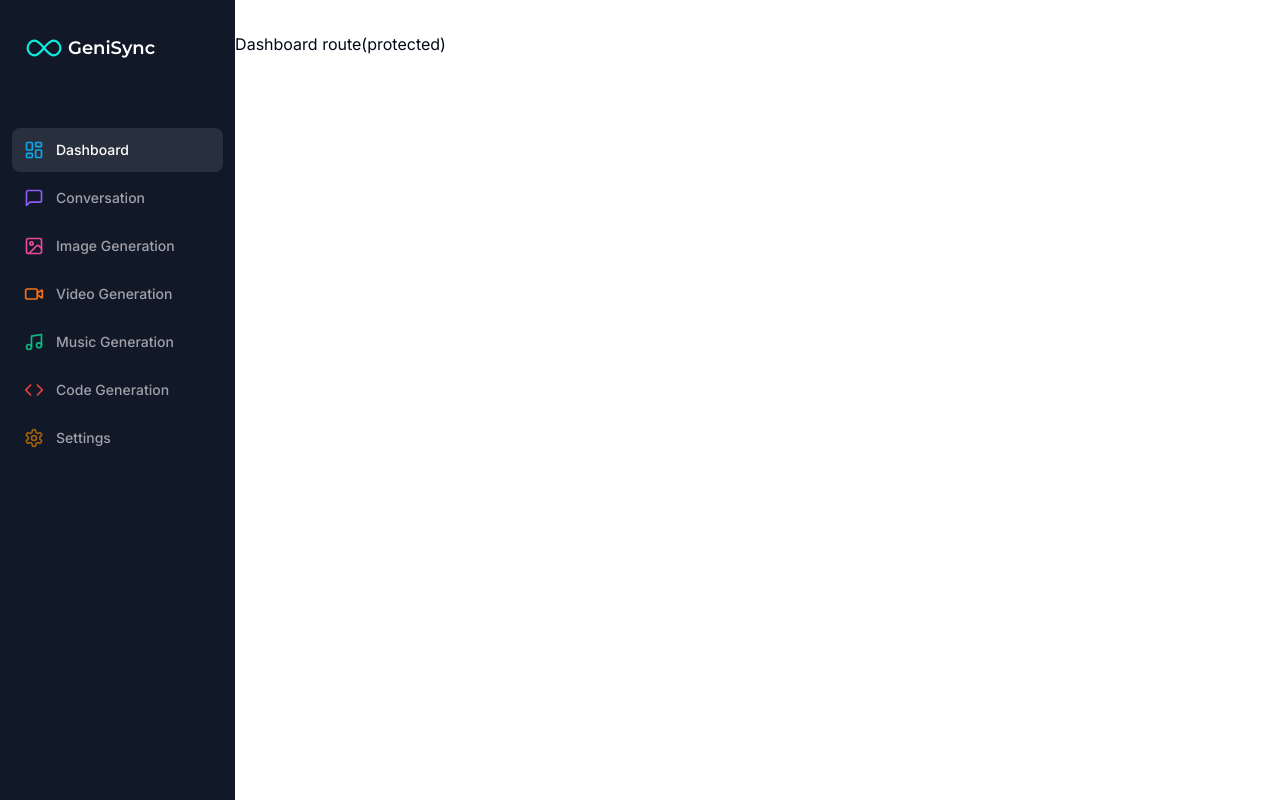
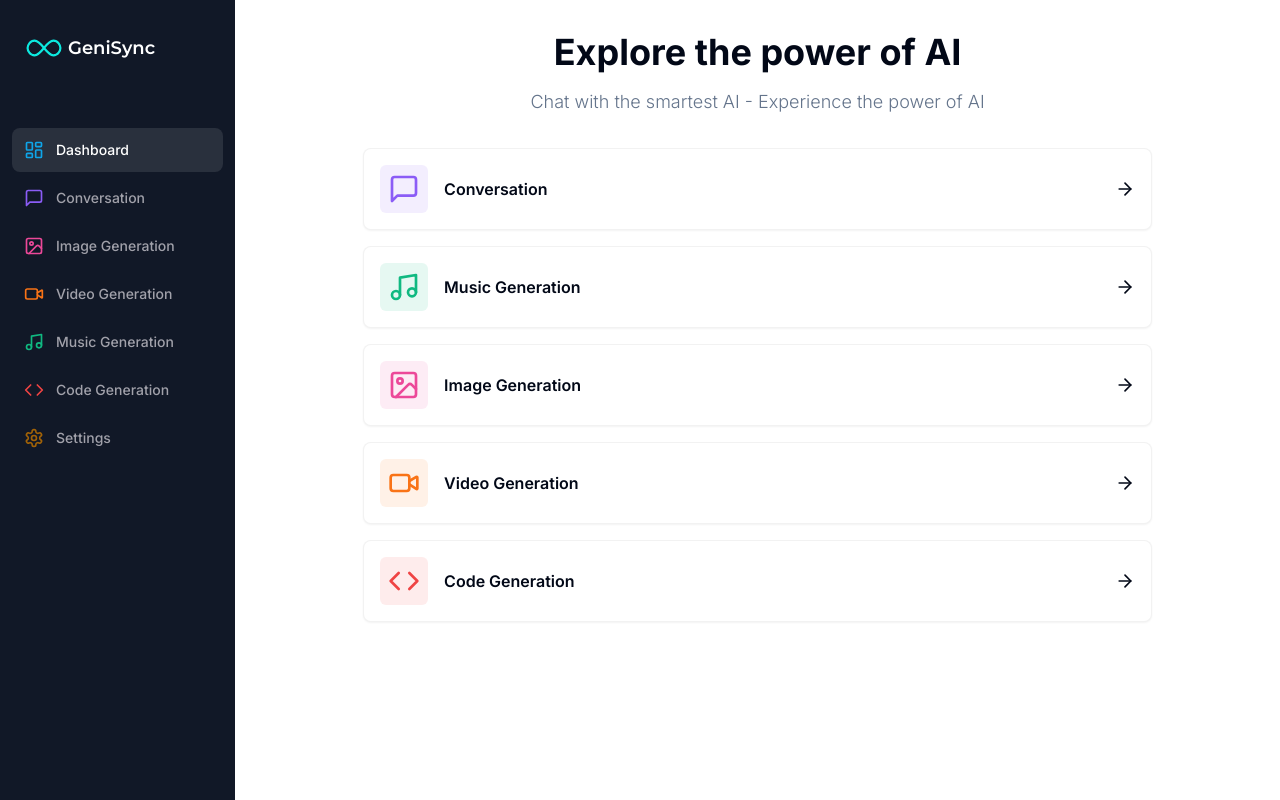
Before and after one commit to viraj458/GeniSync, a Next.js app: page /dashboard in a window 1280 px wide. Built offline with nearby package versions, Linux system fonts and the light colour scheme.

Commit message:
feat: Dashboard

```diff
--- a/src/app/(dashboard)/dashboard/page.tsx
+++ b/src/app/(dashboard)/dashboard/page.tsx
@@ -1,8 +1,41 @@
+'use client'
+
+import { Card } from '@/components/ui/card';
+import { TOOLS } from '@/constants';
+import { cn } from '@/lib/utils';
+import { ArrowRight } from 'lucide-react';
+import { useRouter } from 'next/navigation';
+
 const DashboardPage = () => {
+  const router = useRouter();
   return (
-    <div>
-      Dashboard route(protected)
-    </div>
+    <section>
+      <div className="mb-8 space-y-4">
+        <h2 className="text-center text-2xl md:text-4xl font-bold">
+          Explore the power of AI
+        </h2>
+        <p className="text-center text-muted-foreground font-light text-sm md:text-lg">
+          Chat with the smartest AI - Experience the power of AI
+        </p>
+      </div>
+      <div className="px-4 md:px-20 lg:px-32 space-y-4">
+        {TOOLS.map((tool) => (
+          <Card
+            onClick={() => router.push(tool.href)}
+            key={tool.href}
+            className="p-4 border-black/5 flex items-center justify-between hover:shadow-md transition cursor-pointer"
+          >
+            <div className="flex items-center gap-x-4">
+              <div className={cn('p-2 w-fit rounded-md', tool.bgColor)}>
+                <tool.icon className={cn('w-8 h-8', tool.color)} />
+              </div>
+              <div className="font-semibold">{tool.label}</div>
+            </div>
+            <ArrowRight className="w-5 h-5" />
+          </Card>
+        ))}
+      </div>
+    </section>
   );
 };
 export default DashboardPage;
--- a/src/components/Sidebar.tsx
+++ b/src/components/Sidebar.tsx
@@ -5,7 +5,7 @@
 import Link from 'next/link';
 
 import { cn } from '@/lib/utils';
-import { routes } from '@/constants';
+import { ROUTES } from '@/constants';
 import { usePathname } from 'next/navigation';
 
 const montserrat = Montserrat({ weight: '600', subsets: ['latin'] });
@@ -24,7 +24,7 @@
           </h1>
         </Link>
         <div className="space-y-1">
-          {routes.map((route) => (
+          {ROUTES.map((route) => (
             <Link
               href={route.href}
               key={route.href}
--- /dev/null
+++ b/src/components/ui/card.tsx
@@ -0,0 +1,79 @@
+import * as React from "react"
+
+import { cn } from "@/lib/utils"
+
+const Card = React.forwardRef<
+  HTMLDivElement,
+  React.HTMLAttributes<HTMLDivElement>
+>(({ className, ...props }, ref) => (
+  <div
+    ref={ref}
+    className={cn(
+      "rounded-lg border bg-card text-card-foreground shadow-sm",
+      className
+    )}
+    {...props}
+  />
+))
+Card.displayName = "Card"
+
+const CardHeader = React.forwardRef<
+  HTMLDivElement,
+  React.HTMLAttributes<HTMLDivElement>
+>(({ className, ...props }, ref) => (
+  <div
+    ref={ref}
+    className={cn("flex flex-col space-y-1.5 p-6", className)}
+    {...props}
+  />
+))
+CardHeader.displayName = "CardHeader"
+
+const CardTitle = React.forwardRef<
+  HTMLParagraphElement,
+  React.HTMLAttributes<HTMLHeadingElement>
+>(({ className, ...props }, ref) => (
+  <h3
+    ref={ref}
+    className={cn(
+      "text-2xl font-semibold leading-none tracking-tight",
+      className
+    )}
+    {...props}
+  />
+))
+CardTitle.displayName = "CardTitle"
+
+const CardDescription = React.forwardRef<
+  HTMLParagraphElement,
+  React.HTMLAttributes<HTMLParagraphElement>
+>(({ className, ...props }, ref) => (
+  <p
+    ref={ref}
+    className={cn("text-sm text-muted-foreground", className)}
+    {...props}
+  />
+))
+CardDescription.displayName = "CardDescription"
+
+const CardContent = React.forwardRef<
+  HTMLDivElement,
+  React.HTMLAttributes<HTMLDivElement>
+>(({ className, ...props }, ref) => (
+  <div ref={ref} className={cn("p-6 pt-0", className)} {...props} />
+))
+CardContent.displayName = "CardContent"
+
+const CardFooter = React.forwardRef<
+  HTMLDivElement,
+  React.HTMLAttributes<HTMLDivElement>
+>(({ className, ...props }, ref) => (
+  <div
+    ref={ref}
+    className={cn("flex items-center p-6 pt-0", className)}
+    {...props}
+  />
+))
+CardFooter.displayName = "CardFooter"
+
+export { Card, CardHeader, CardFooter, CardTitle, CardDescription, CardContent }
--- a/src/constants.ts
+++ b/src/constants.ts
@@ -8,7 +8,7 @@
   VideoIcon,
 } from 'lucide-react';
 
-export const routes = [
+export const ROUTES = [
   {
     label: 'Dashboard',
     icon: LayoutDashboard,
@@ -52,3 +52,41 @@
     color: 'text-yellow-700',
   },
 ];
+
+export const TOOLS = [
+  {
+    label: 'Conversation',
+    icon: MessageSquare,
+    color: 'text-violet-500',
+    bgColor: 'bg-violet-500/10',
+    href: '/conversation',
+  },
+  {
+    label: 'Music Generation',
+    icon: MusicIcon,
+    color: 'text-emerald-500',
+    bgColor: 'bg-emerald-500/10',
+    href: '/music',
+  },
+  {
+    label: 'Image Generation',
+    icon: ImageIcon,
+    color: 'text-pink-500',
+    bgColor: 'bg-pink-500/10',
+    href: '/image',
+  },
+  {
+    label: 'Video Generation',
+    icon: VideoIcon,
+    color: 'text-orange-500',
+    bgColor: 'bg-orange-500/10',
+    href: '/video',
+  },
+  {
+    label: 'Code Generation',
+    icon: Code,
+    color: 'text-red-500',
+    bgColor: 'bg-red-500/10',
+    href: '/code',
+  },
+];
```
